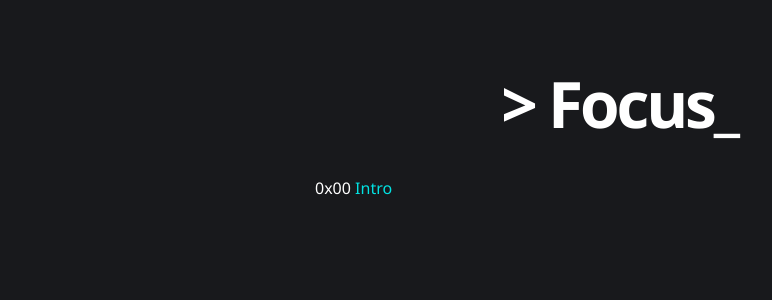
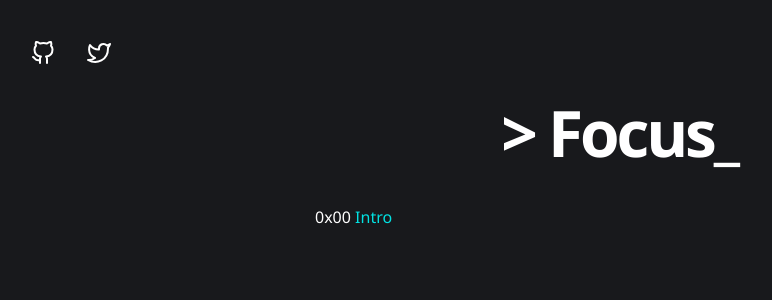
Before and after one commit to Focusucof/blog, a Next.js app: page / in a window 1280 px wide. Shown: the top 300 px of the page, without its empty margins (5-777 px from the left). Built offline with nearby package versions, Linux system fonts and the light colour scheme.

Commit message:
added socials header and footer

```diff
--- a/components/socials.tsx
+++ b/components/socials.tsx
@@ -17,11 +17,11 @@ const Socials = () => {
               <Twitter />
             </a>
           </li>
-          <li>
-            <a href="https://www.twitch.tv/firstfocus" target="_blank" rel="noopener noreferrer" className='link-reset'>
-              <Twitch />
+          {/* <li>
+            <a href="" target="_blank" rel="noopener noreferrer" className='link-reset'>
+
             </a>
-          </li>
+          </li> */}
         </ul>
         </div>
       </Container>
--- a/pages/index.tsx
+++ b/pages/index.tsx
@@ -17,7 +17,7 @@ const Index = ({ allPosts }: Props) => {
         <title>Devin</title>
         <meta name="viewport" content="initial-scale=1.0, width=device-width" />
       </Head>
-      {/* <SocialHeader /> */}
+      <SocialHeader />
       <Header />
       <div className='post-list center align-center'>
         {morePosts.length > 0 && <MoreStories posts={morePosts} />}
--- a/styles/index.css
+++ b/styles/index.css
@@ -14,7 +14,7 @@ body {
   display: flex;
   flex-direction: column;
   align-items: center;
-  padding-top: 5%;
+  /* padding-top: 5%; */
 }
 
 div {
@@ -177,5 +177,4 @@ li {
 
 .socials-header {
   padding-top: 1%;
-  padding-bottom: 3%;
 }
```
